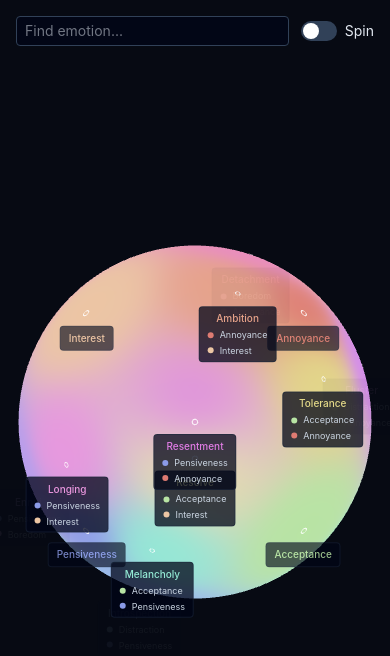
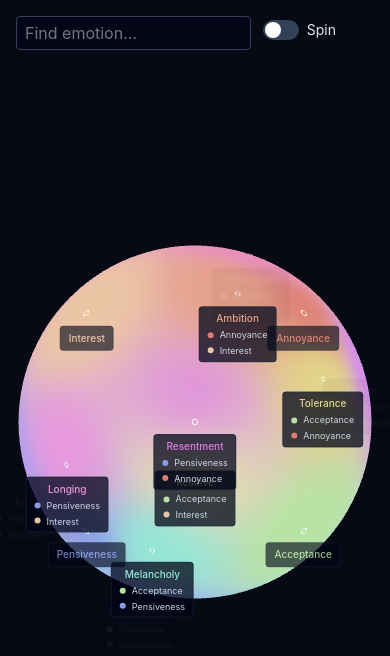
Before and after one commit to ZythiQ/mood, a Next.js app: page / in a window 390 px wide. Shown: the top 656 px of the page. Built offline with nearby package versions, Linux system fonts and the light colour scheme.

Commit message:
Mobile search bar fixes.

```diff
--- a/src/app/layout.tsx
+++ b/src/app/layout.tsx
@@ -1,9 +1,16 @@
-import type { Metadata } from "next";
+import type { Metadata, Viewport } from "next";
 import "./globals.css";
 
 export const metadata: Metadata = {
   title: "Mood",
   description: "Emotion globe",
+};
+
+export const viewport: Viewport = {
+  width: "device-width",
+  initialScale: 1,
+  maximumScale: 1,
+  userScalable: false,
 };
 
 export default function RootLayout({ children }: LayoutProps<"/">) {
--- a/src/app/page.tsx
+++ b/src/app/page.tsx
@@ -23,7 +23,7 @@ export default function Home() {
     <main className="relative h-dvh">
       <EmotionGlobe emotions={EMOTIONS} palette={PALETTE} i={0} lock={lock} spin={spin} />
 
-      <div className="absolute left-4 top-4 flex w-[calc(100%-2rem)] max-w-120 flex-row gap-3 text-sm text-slate-200">
+      <div className="absolute left-4 top-4 flex w-[calc(100%-2rem)] max-w-80 flex-row items-start gap-3 text-sm text-slate-200">
         <div className="min-w-0 flex-1">
           <input
             type="text"
@@ -37,7 +37,7 @@ export default function Home() {
               event.preventDefault();
               setQuery(options[0].name);
             }}
-            className="w-full rounded border border-slate-700 bg-slate-950/80 px-2 py-1 outline-none focus:border-slate-500"
+            className="w-full rounded border border-slate-700 bg-slate-950/80 px-2 py-1 text-base outline-none focus:border-slate-500 md:text-sm"
           />
 
           {options.map((emotion) => (
@@ -50,7 +50,7 @@ export default function Home() {
             </button>
           ))}
         </div>
-        <label className="flex cursor-pointer items-center gap-2">
+        <label className="flex h-7 cursor-pointer items-center gap-2">
           <input
             type="checkbox"
             className="peer sr-only"
--- a/src/components/EmotionGlobe.tsx
+++ b/src/components/EmotionGlobe.tsx
@@ -257,7 +257,7 @@ export default function EmotionGlobe({ emotions, palette, i = 3, lock, spin = fa
 
   return (
     <div
-      className="relative isolate h-full w-full select-none"
+      className="relative isolate h-full w-full touch-none select-none"
       onWheel={(event) => {
         if (lock || event.buttons) return;
         const state = scroll.current;
```
